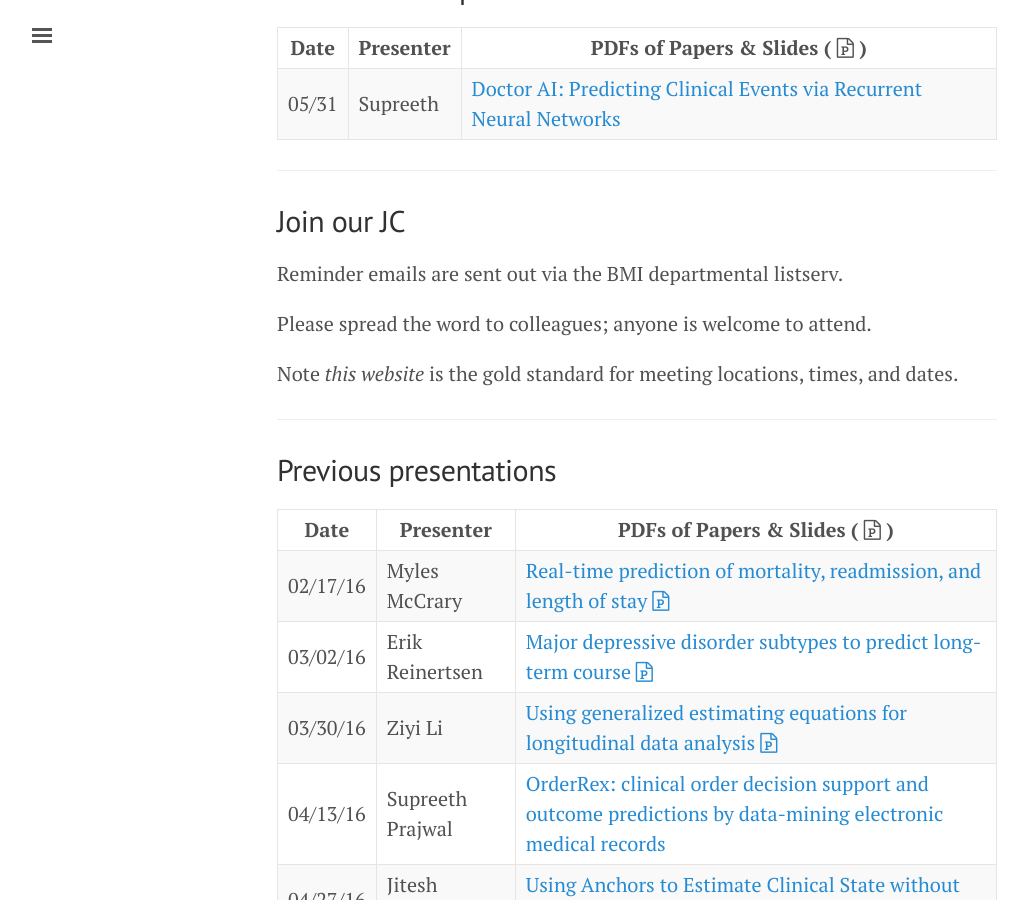
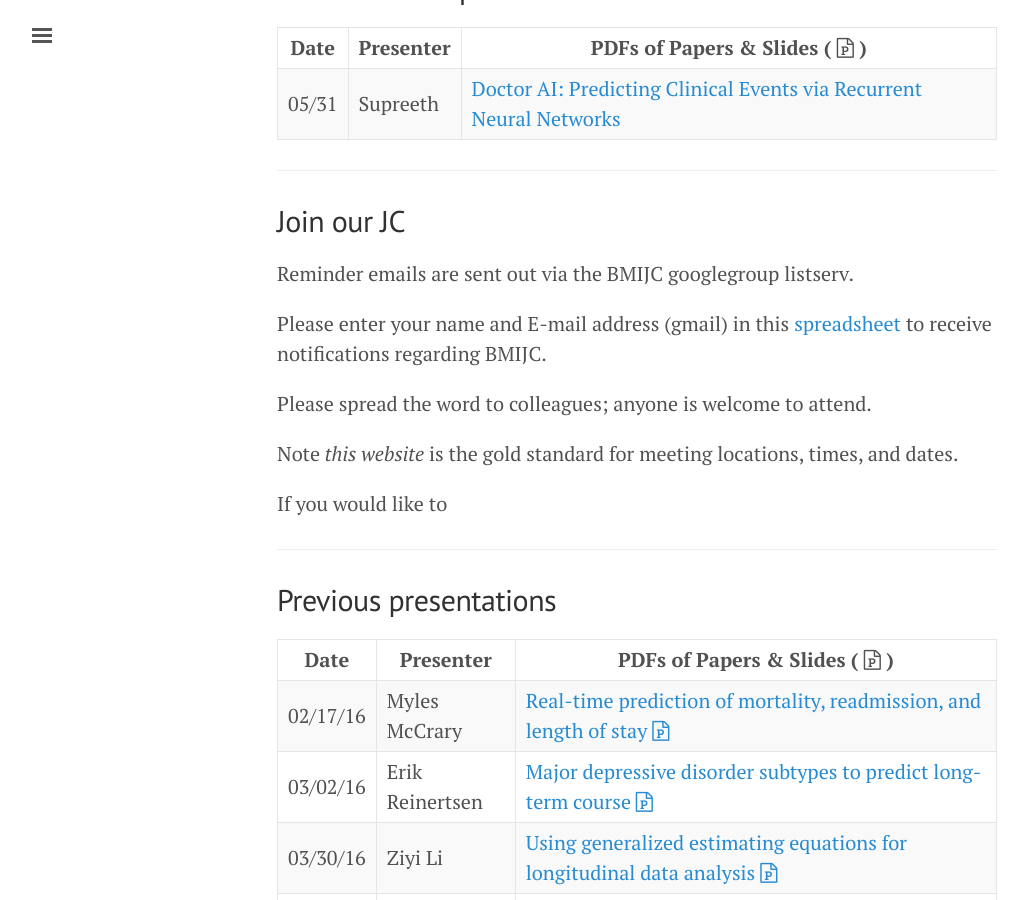
Before and after one commit to NematiLab/bmijc, a Jekyll site: the page built from index.md, in a window 1280 px wide and 900 px high, scrolled down 762 px. Shown: the whole window, without its empty margins (3-1031 px from the left). Built offline with Jekyll 4.4.1, drawn with Linux system fonts in a browser that asks for light colours; nearby versions of some CDN libraries.

Commit message:
Open files in new tab

```diff
--- a/index.md
+++ b/index.md
@@ -44,11 +44,15 @@ Date | Presenter | PDFs of Papers & Slides ( <i class='fa fa-file-powerpoint-o'>
 ## Join our JC
 <a name="join"></a>
 
-Reminder emails are sent out via the BMI departmental listserv.
+Reminder emails are sent out via the BMIJC googlegroup listserv.
+
+Please enter your name and E-mail address (gmail) in this [spreadsheet](https://docs.google.com/spreadsheets/d/12oPayGPdjDuCjpgzdIi_5d0Dj-p2ev7ibip6olW6eU8/edit?usp=sharing){:target="_blank"} to receive notifications regarding BMIJC.
 
 Please spread the word to colleagues; anyone is welcome to attend.
 
 Note *this website* is the gold standard for meeting locations, times, and dates.
+
+If you would like to
 
 [//]: # (If you'd like to present a paper [please sign up here](https://docs.google.com/spreadsheets/d/1HAbPUJqG1CfmrVLARFLbxASiGBQ65ZB3ri1jLS8TTGg/edit#gid=1168976780).)
 
```
